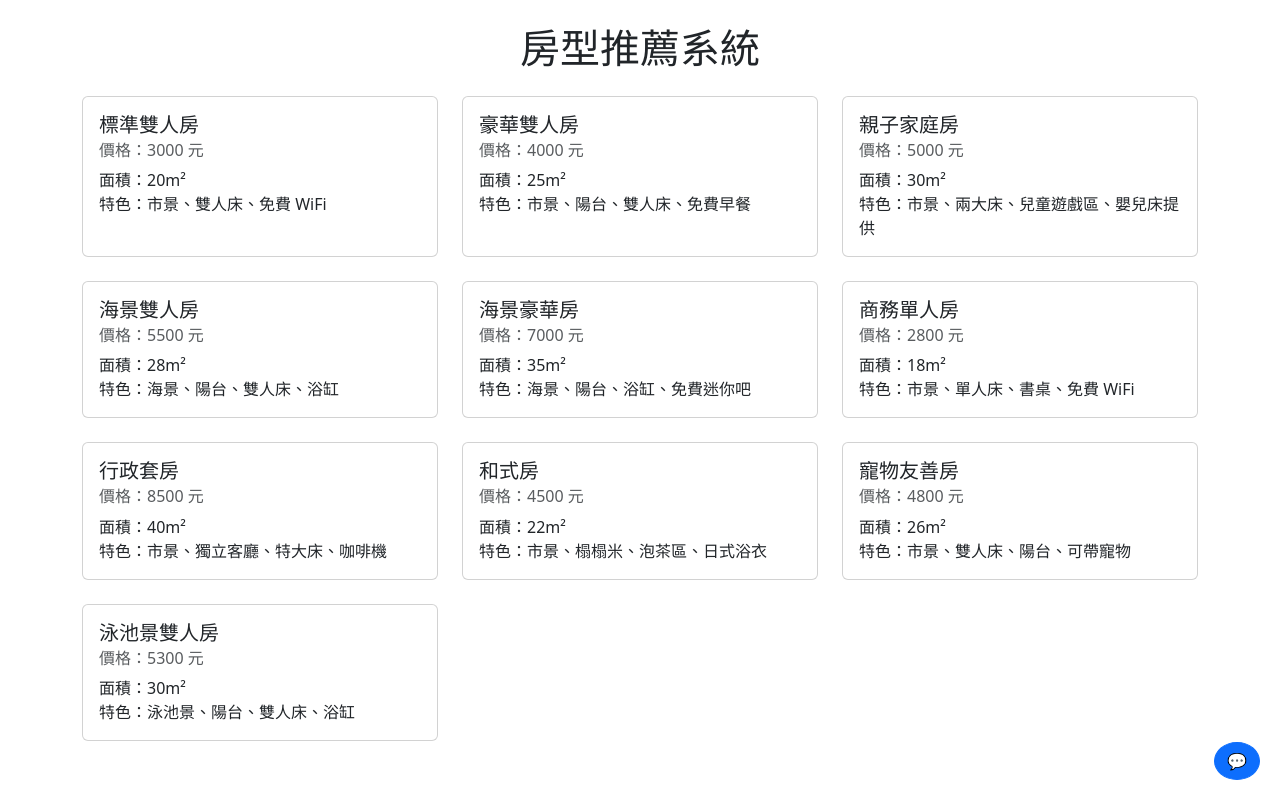
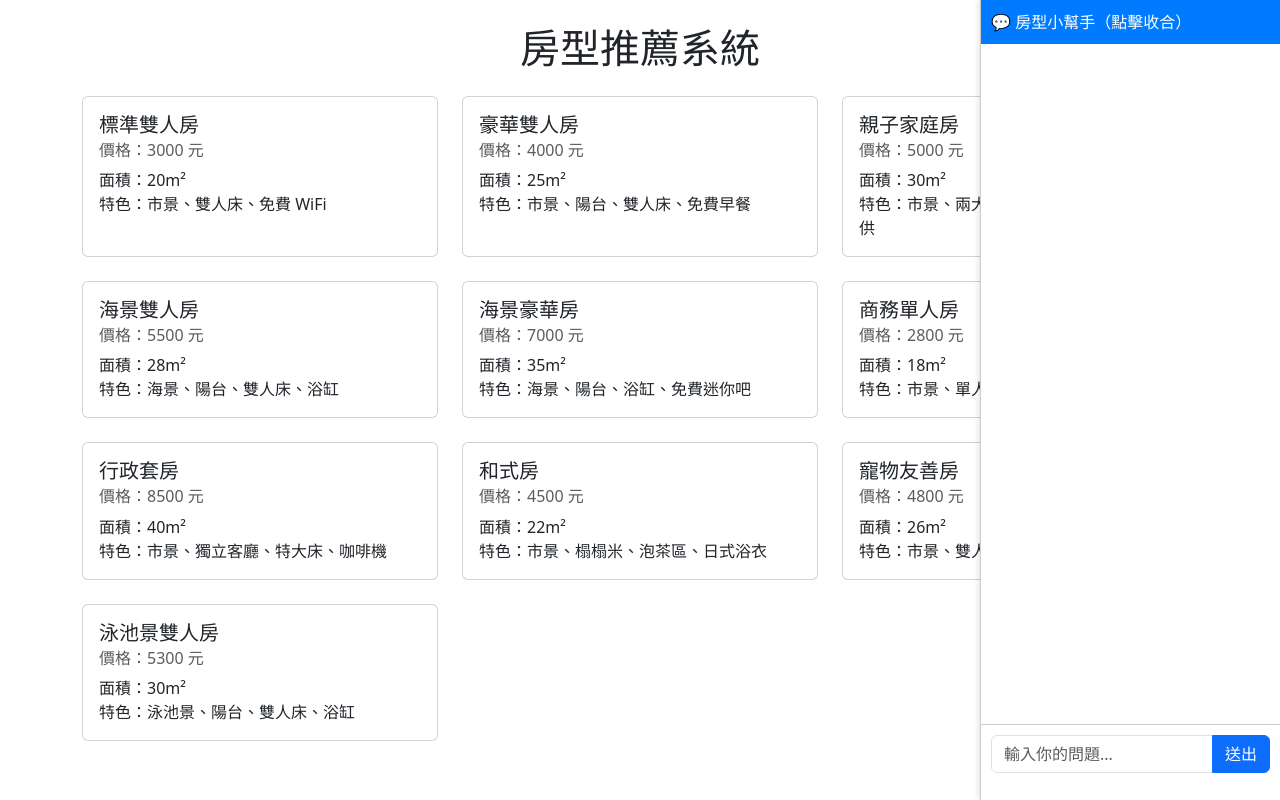
Before and after one commit to ZavierHuang/Room-Type-Recommendation-System, a Flask app: page / in a window 1280 px wide. Run offline with Flask 3, Linux system fonts and the light colour scheme.

Commit message:
RAG & Front-End Adjust

```diff
--- a/static/chat.js
+++ b/static/chat.js
@@ -1,11 +1,34 @@
 $(document).ready(function() {
-    $('#toggle-chat').click(function() {
-        $('#chatbox').toggle();
+    // 展開聊天室
+    $('#chat-toggle-btn').click(function() {
+        $('#chat-sidebar').removeClass('collapsed');
+        $('#chat-toggle-btn').hide();
+        $('.container').addClass('with-chat'); // 加上 margin
     });
 
+    // 收合聊天室
+    $('#chat-header').click(function() {
+        $('#chat-sidebar').addClass('collapsed');
+        $('#chat-toggle-btn').show();
+        $('.container').removeClass('with-chat'); // 移除 margin
+    });
+
+    // 發送訊息
     $('#send-btn').click(function() {
+        sendMessage();
+    });
+
+    // 按 Enter 也能送出
+    $('#chat-input').keypress(function(e) {
+        if (e.which === 13) {
+            sendMessage();
+        }
+    });
+
+    function sendMessage() {
         let message = $('#chat-input').val();
         if (message.trim() === '') return;
+
         $('#chat-messages').append(`<div><strong>你:</strong> ${message}</div>`);
         $('#chat-input').val('');
 
@@ -19,5 +42,5 @@ $(document).ready(function() {
                 $('#chat-messages').scrollTop($('#chat-messages')[0].scrollHeight);
             }
         });
-    });
+    }
 });
--- /dev/null
+++ b/static/style.css
@@ -0,0 +1,47 @@
+.container.with-chat {
+    margin-right: 300px; /* 只在展開聊天室時讓出空間 */
+}
+#chat-sidebar {
+    position: fixed;
+    top: 0;
+    right: 0;
+    width: 300px;
+    height: 100%;
+    background: white;
+    border-left: 1px solid #ccc;
+    box-shadow: -2px 0 5px rgba(0,0,0,0.1);
+    transition: transform 0.3s ease;
+    transform: translateX(0);
+    z-index: 1000;
+}
+#chat-sidebar.collapsed {
+    transform: translateX(100%);
+}
+#chat-header {
+    padding: 10px;
+    background: #007bff;
+    color: white;
+    cursor: pointer;
+}
+#chat-messages {
+    padding: 10px;
+    height: calc(100% - 120px);
+    overflow-y: auto;
+}
+#chat-input-area {
+    padding: 10px;
+    border-top: 1px solid #ccc;
+}
+#chat-toggle-btn {
+    position: fixed;
+    top: 50%;
+    right: 0;
+    transform: translateY(-50%);
+    background: #007bff;
+    color: white;
+    padding: 8px 12px;
+    border-radius: 8px 0 0 8px;
+    cursor: pointer;
+    z-index: 1001;
+    display: none;
+}
--- a/templates/index.html
+++ b/templates/index.html
@@ -4,10 +4,7 @@
     <meta charset="UTF-8">
     <title>房型推薦系統</title>
     <link href="https://cdn.jsdelivr.net/npm/bootstrap@5.3.0/dist/css/bootstrap.min.css" rel="stylesheet">
-    <style>
-        #chatbox { position: fixed; bottom: 20px; right: 20px; width: 300px; background: white; border: 1px solid #ccc; border-radius: 10px; display: none; z-index: 1000; }
-        #chat-messages { max-height: 200px; overflow-y: auto; }
-    </style>
+    <link rel="stylesheet" href="static\style.css">
 </head>
 <body>
     <div class="container mt-4">
@@ -27,16 +24,19 @@
         </div>
     </div>
 
-    <button class="btn btn-primary rounded-circle" id="toggle-chat" style="position: fixed; bottom: 20px; right: 20px;">💬</button>
-    <div id="chatbox">
-        <div class="p-2 border-bottom"><strong>房型小幫手</strong></div>
-        <div class="p-2" id="chat-messages"></div>
-        <div class="input-group p-2">
+    <!-- 聊天側欄 -->
+    <div id="chat-sidebar">
+        <div id="chat-header">💬 房型小幫手（點擊收合）</div>
+        <div id="chat-messages"></div>
+        <div id="chat-input-area" class="input-group">
             <input type="text" class="form-control" id="chat-input" placeholder="輸入你的問題...">
             <button class="btn btn-primary" id="send-btn">送出</button>
         </div>
     </div>
 
+    <!-- 收縮後的小按鈕 -->
+    <div id="chat-toggle-btn">💬</div>
+
     <script src="https://code.jquery.com/jquery-3.6.0.min.js"></script>
     <script src="/static/chat.js"></script>
 </body>
```
Also changed, not shown: RAG.py (+36 -4 lines), 1 other file.
